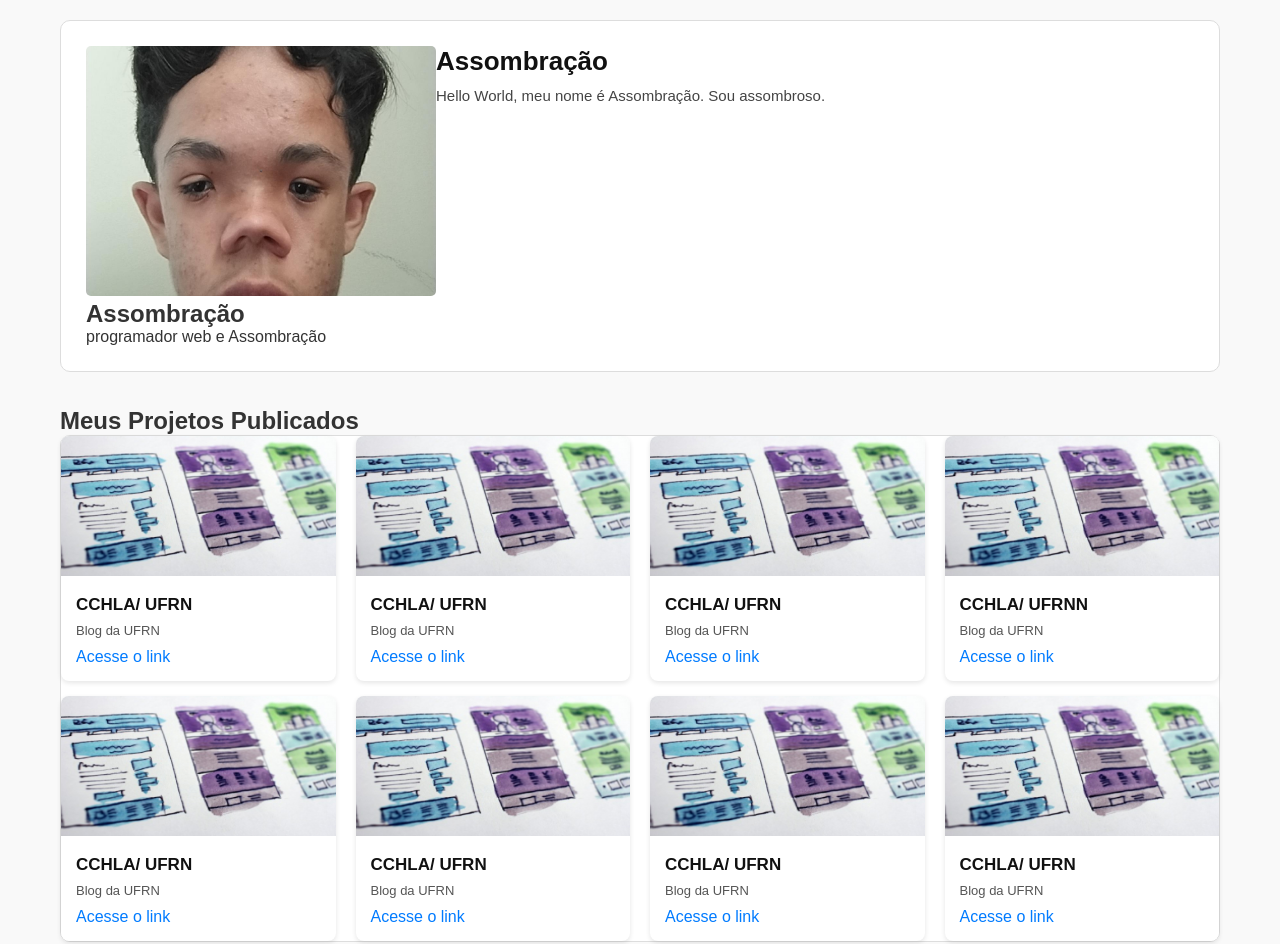
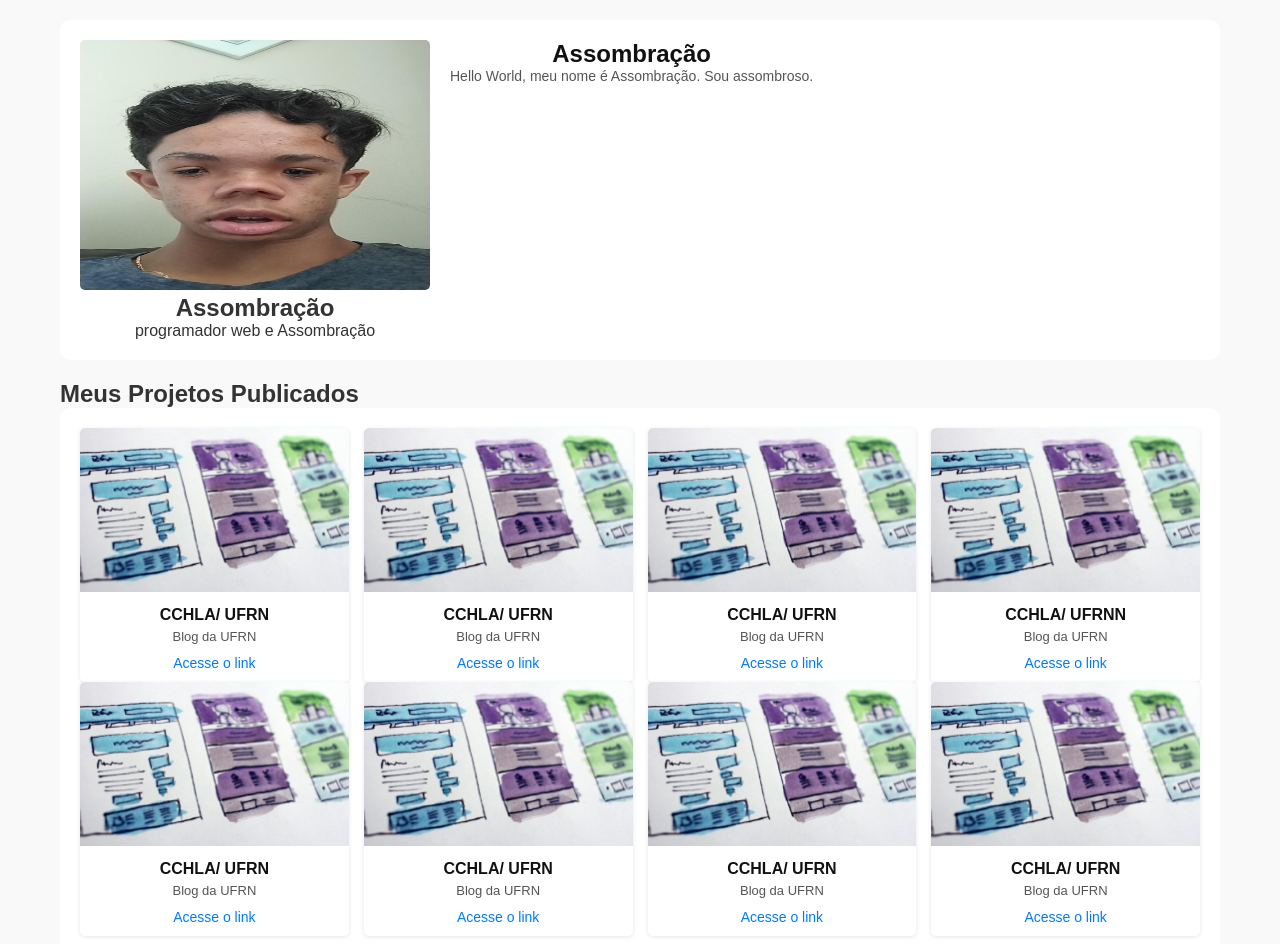
Before and after one commit to DouglasP5/Design-Web, a plain HTML site: page index.html in a window 1280 px wide. Shown: the top 944 px of the page. Drawn offline with Linux system fonts and the light colour scheme.

Commit message:
Update style.css

```diff
--- a/style.css
+++ b/style.css
@@ -19,80 +19,70 @@ body {
     padding: 20px;
 }
 
-section{
-    background-color: #ffffff;
-    border: 1px solid #ddd;
+section {
+    background-color: #fff;
     border-radius: 10px;
+    margin-bottom: 20px;
+    padding: 20px;
 }
 
 .profile-section {
-    background-color: #ffffff;
-    border: 1px solid #ddd;
-    border-radius: 10px;
     display: flex;
-    padding: 25px;
-    margin-bottom: 35px;
-}
-
-.profile-description {
-    gap: 25px;
+    flex-wrap: wrap;
+    gap: 20px;
+    text-align: center;
 }
 
 .profile-details img {
+    height: auto;
+    border-radius: 5px;
     width: 350px;
     height: 250px;
-    object-fit: cover;
-    border-radius: 5px;
 }
 
 .profile-description h1 {
-    font-size: 26px;
+    font-size: 24px;
     color: #111;
-    margin-bottom: 10px;
 }
 
 .profile-description p {
-    font-size: 15px;
-    color: #444;
+    font-size: 14px;
+    color: #555;
 }
 
 .published-projects h2 {
-    font-size: 24px;
-    margin-bottom: 40px;
-}
-.published-projects2{
-    margin-top: 15px;
+    font-size: 22px;
+    margin-bottom: 20px;
+    text-align: center;
 }
 
 .projects-grid {
     display: grid;
-    grid-template-columns: repeat(auto-fit, minmax(240px, 1fr));
-    gap: 20px;
+    grid-template-columns: repeat(auto-fit, minmax(200px, 1fr));
+    gap: 15px;
 }
 
 .project-card {
-    background-color: #ffffff;
-    border-radius: 8px;
+    background-color: #fff;
+    border-radius: 5px;
     overflow: hidden;
-    box-shadow: 0 2px 5px rgba(0, 0, 0, 0.1);
+    box-shadow: 0 1px 4px rgba(0, 0, 0, 0.1);
+    text-align: center;
 }
 
 .project-card img {
     width: 100%;
-    height: 140px;
+    height: auto;
 }
 
 .project-info {
-    padding: 15px;
+    padding: 10px;
 }
 
 .project-info h3 {
-    font-size: 17px;
-    margin-bottom: 8px;
+    font-size: 16px;
     color: #111;
-}
-.projects-2{
-    margin-top: 15px;
+    margin-bottom: 5px;
 }
 
 .project-info p {
@@ -104,6 +94,7 @@ section{
 .project-info a {
     color: #007BFF;
     text-decoration: none;
+    font-size: 14px;
 }
 
 .project-info a:hover {
@@ -111,8 +102,18 @@ section{
 }
 
 footer {
-    margin-top: 50px;
+    margin-top: 30px;
     text-align: center;
     font-size: 14px;
     color: #777;
 }
+
+@media (max-width: 768px) {
+    .profile-section {
+        flex-direction: column;
+    }
+
+    .projects-grid {
+        grid-template-columns: 1fr;
+    }
+}
```
